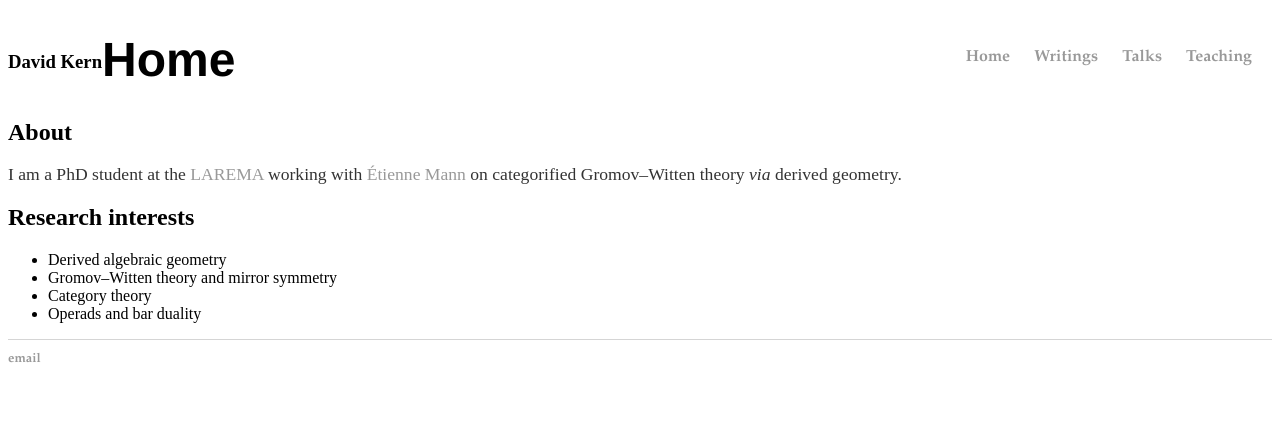
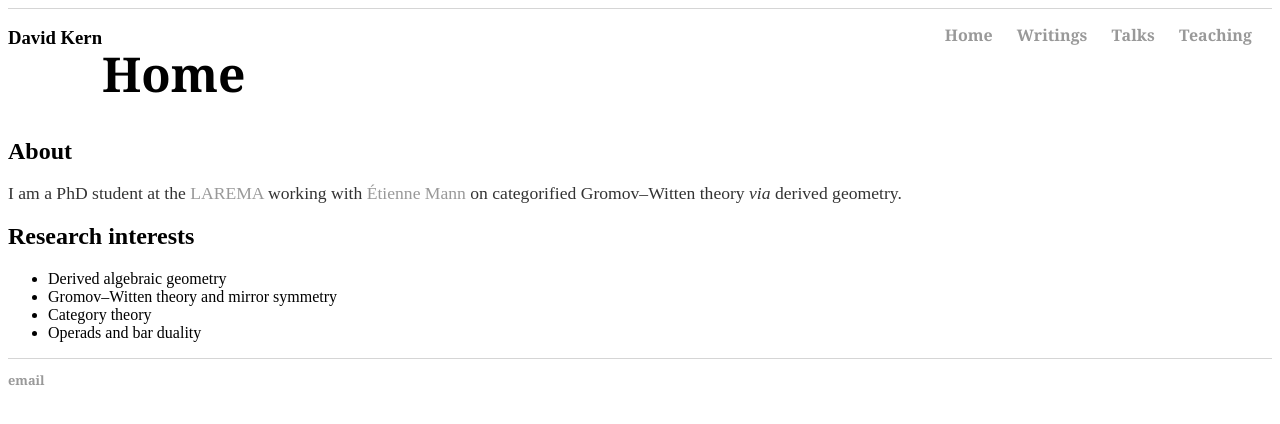
Before and after one commit to dskern/dskern.github.io, a Jekyll site: the page built from index.html, in a window 1280 px wide. Shown: the top 424 px of the page. Built offline with Jekyll 4.4.1, drawn with Linux system fonts in a browser that asks for light colours.

Commit message:
Update main.css

```diff
--- a/css/main.css
+++ b/css/main.css
@@ -5,7 +5,7 @@
     width: 70%;
 }
 nav ul, footer ul {
-    font-family:'Garamond', 'Arial', 'Sans-Serif';
+    font-family:'Georgia', 'Serif';
     padding: 0px;
     list-style: none;
     font-weight: bold;
@@ -23,7 +23,7 @@
 }
 h1 {
     font-size: 3em;
-    font-family:'Helvetica', 'Arial', 'Sans-Serif';
+    font-family:'Georgia', 'Serif';
 }
 p {
     font-size: 1.1em;
@@ -34,6 +34,9 @@
     border-top: 1px solid #d5d5d5;
     font-size: .8em;
 }
+header {
+    border-bottom: 1px solid #d5d5d5;
+}
 
 ul.posts {
     margin: 20px auto 40px;
```
